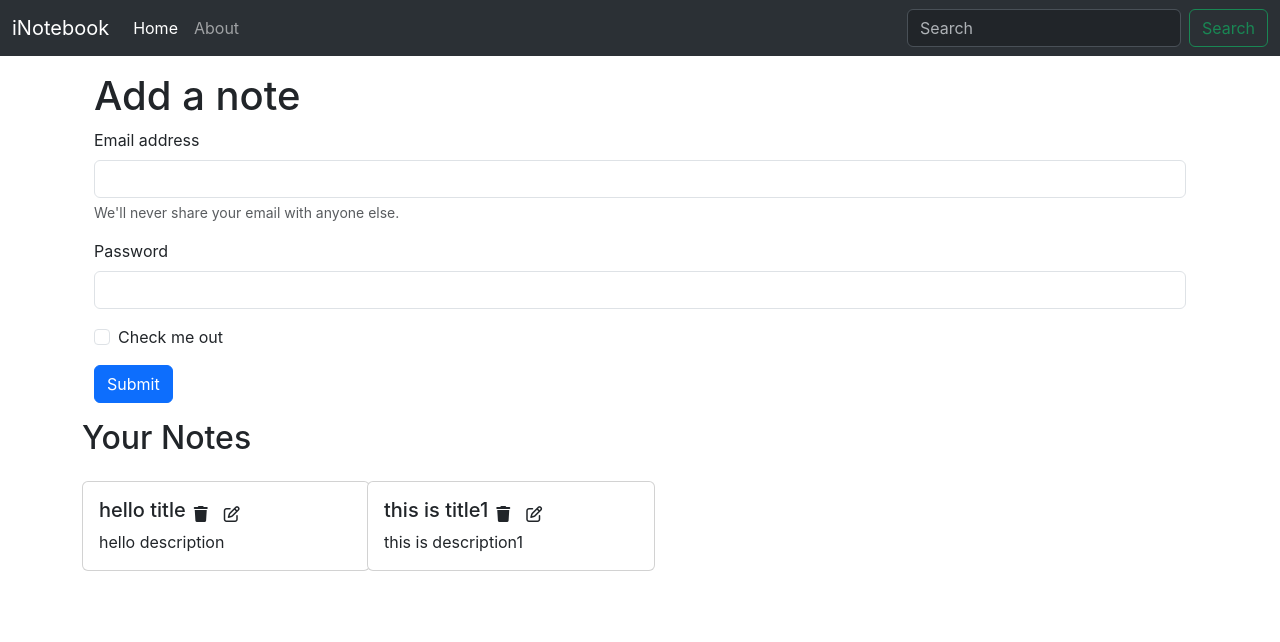
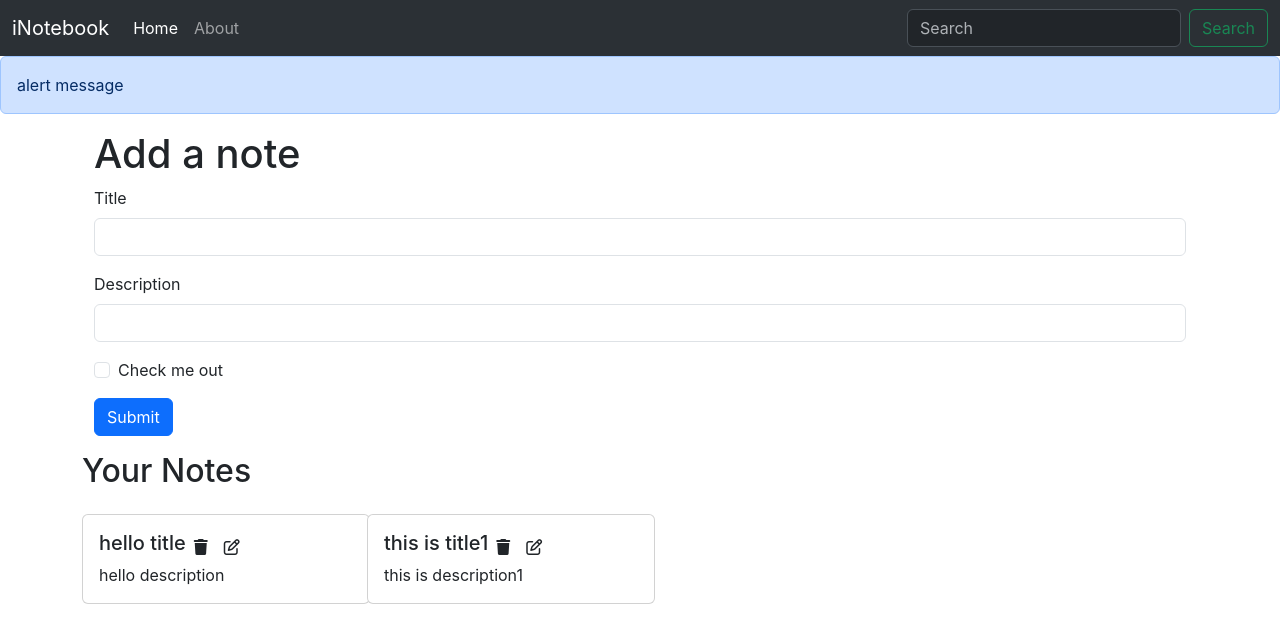
Before and after one commit to shanmukhasaisai/inotebook, a React (Create React App) app: page / in a window 1280 px wide. Shown: the top 642 px of the page. Built offline with nearby package versions, Linux system fonts and the light colour scheme; the HTML template or start-up script is replaced by a standard one.

Commit message:
Add notes

```diff
--- a/src/App.js
+++ b/src/App.js
@@ -4,6 +4,7 @@
 import Navbar from "./components/Navbar";
 import About from "./components/About";
 import NoteState from "./context/notes/NoteState";
+import Alert from "./components/Alert";
 
 function App() {
 	return (
@@ -11,6 +12,7 @@
 			<NoteState>
 				<BrowserRouter>
 					<Navbar />
+					<Alert message="alert message"/>
 					<div className="container">
 						<Routes>
 							<Route path="/" element={<Home />}></Route>
--- /dev/null
+++ b/src/components/AddNote.js
@@ -0,0 +1,70 @@
+import React, { useContext, useState } from "react";
+import noteContext from "../context/notes/noteContext";
+
+const AddNote = () => {
+	const context = useContext(noteContext);
+	const { addNote } = context;
+	const [note, setNote] = useState({ title: "", description: "", tag: "hello" });
+	const handleClick = (e) => {
+    e.preventDefault();
+    addNote(note.title,note.description,note.tag);
+  };
+	const onChange = (e) => {
+
+		setNote({ ...note, [e.target.name]: e.target.value });
+	};
+	return (
+		<div>
+			<div className="container my-3">
+				<h1>Add a note</h1>
+				<form>
+					<div className="mb-3">
+						<label htmlFor="title" className="form-label">
+							Title
+						</label>
+						<input
+							type="text"
+							className="form-control"
+							id="title"
+							name="title"
+							aria-describedby="emailHelp"
+							onChange={onChange}
+						/>
+					</div>
+					<div className="mb-3">
+						<label htmlFor="desc" className="form-label">
+							Description
+						</label>
+						<input
+							type="text"
+							className="form-control"
+							id="description"
+							name="description"
+							aria-describedby="emailHelp"
+							onChange={onChange}
+						/>
+					</div>
+					<div className="mb-3 form-check">
+						<input
+							type="checkbox"
+							className="form-check-input"
+							id="exampleCheck1"
+						/>
+						<label className="form-check-label" htmlFor="exampleCheck1">
+							Check me out
+						</label>
+					</div>
+					<button
+						type="submit"
+						className="btn btn-primary"
+						onClick={handleClick}
+					>
+						Submit
+					</button>
+				</form>
+			</div>
+		</div>
+	);
+};
+
+export default AddNote;
--- a/src/components/Alert.js
+++ b/src/components/Alert.js
@@ -2,7 +2,7 @@
 
 const Alert = props => {
 	return <div className="alert alert-primary" role="alert">
-    {props.message}
+    {props.message }
   </div>;
 };
 
--- a/src/components/Home.js
+++ b/src/components/Home.js
@@ -5,48 +5,6 @@
 
 	return (
 		<div>
-			<div className="container my-3">
-				<h1>Add a note</h1>
-				<form>
-					<div className="mb-3">
-						<label htmlFor="exampleInputEmail1" className="form-label">
-							Email address
-						</label>
-						<input
-							type="email"
-							className="form-control"
-							id="exampleInputEmail1"
-							aria-describedby="emailHelp"
-						/>
-						<div id="emailHelp" className="form-text">
-							We'll never share your email with anyone else.
-						</div>
-					</div>
-					<div className="mb-3">
-						<label htmlFor="exampleInputPassword1" className="form-label">
-							Password
-						</label>
-						<input
-							type="password"
-							className="form-control"
-							id="exampleInputPassword1"
-						/>
-					</div>
-					<div className="mb-3 form-check">
-						<input
-							type="checkbox"
-							className="form-check-input"
-							id="exampleCheck1"
-						/>
-						<label className="form-check-label" htmlFor="exampleCheck1">
-							Check me out
-						</label>
-					</div>
-					<button type="submit" className="btn btn-primary">
-						Submit
-					</button>
-				</form>
-			</div>
 			<Notes/>
 		</div>
 	);
--- a/src/components/Notes.js
+++ b/src/components/Notes.js
@@ -1,17 +1,21 @@
 import React, { useContext } from "react";
 import noteContext from "../context/notes/noteContext";
 import NoteItem from "./NoteItem";
+import AddNote from "./AddNote";
 
 const Notes = () => {
 	const context = useContext(noteContext);
-	const { notes,addNote } = context;
+	const { notes, addNote } = context;
 	return (
+		<>
+			<AddNote />
 			<div className="row">
 				<h2>Your Notes</h2>
 				{notes.map(note => {
 					return <NoteItem key={note._id} note={note} />;
 				})}
 			</div>
+		</>
 	);
 };
 
--- a/src/context/notes/NoteState.js
+++ b/src/context/notes/NoteState.js
@@ -28,13 +28,13 @@
     const note={
 			_id: "65967e3f66c4b1a9599df7cb3",
 			user: "6595970662670a4d00a3967b",
-			title: "this is newest  title1",
-			description: "this is new description1",
-			tag: "personal1",
+			title: title,
+			description: description,
+			tag: tag,
 			date: "2024-01-04T09:45:35.821Z",
 			__v: 0,
 		}
-    setNotes(notes.push(note))
+    setNotes(notes.concat(note))
   };
 
 	const deleteNote = () => {
```
Lines whose indentation alone changed are shown as unchanged.
